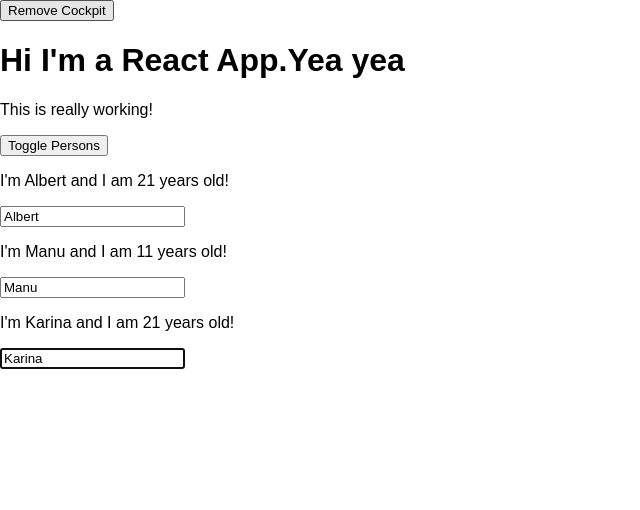
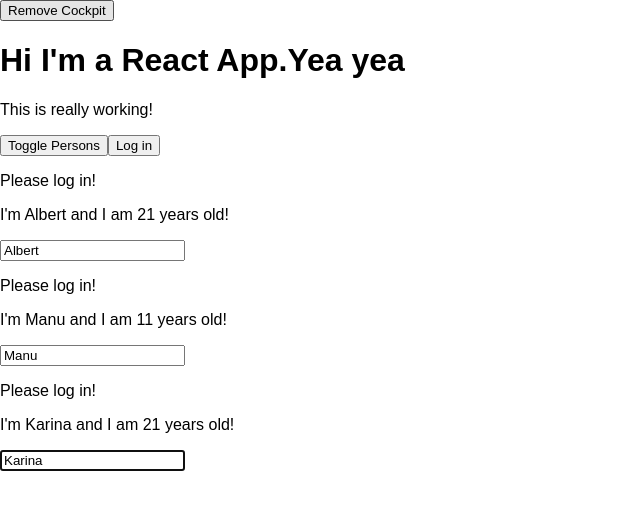
Before and after one commit to albertuscrs/react-complete-guide, a React app: page / in a window 1280 px wide. Shown: the top 510 px of the page, without its empty margins (0-640 px from the left). Built offline with nearby package versions, Linux system fonts and the light colour scheme.

Commit message:
Learning: passing chain data using context API no need to pass it layer-to-layer

```diff
--- a/src/components/Cockpit/Cockpit.js
+++ b/src/components/Cockpit/Cockpit.js
@@ -1,11 +1,12 @@
 import React, { useEffect, useRef } from 'react'
 import PropTypes from 'prop-types'
 import classes from './Cockpit.css'
+import AuthContext from '../../context/auth-context'
 
 const cockpit = (props) => {
   const toggleBtnRef = useRef(null);
 
-  useEffect(() => { //runs for every update
+  useEffect(() => { //runs after jsx code rendered
     console.log('[Cockpit.js] useEffect');
     // Http request...
     // setTimeout(() => {
@@ -15,7 +16,7 @@ const cockpit = (props) => {
     return () => {
       console.log('[Cockpit.js] clean up work in useEffect');
     }
-  }, []); // [] untuk nentuin kapan useEffect kerja, kalau kosong itu kerjanya diawal pas render, bisa banyak soalnya dia array tergantung kebutuhan
+  }, []); // [] untuk nentuin kapan useEffect kerja, kalau kosong itu kerjanya diawal pas render, bisa banyak soalnya dia array tergantung kebutuhan, bisa untuk spesifik yang ada di useEffect isinya
 
   // boleh banyak useEffect()
 
@@ -50,6 +51,9 @@ const cockpit = (props) => {
             props.clicked
         }>
         Toggle Persons </button>
+        <AuthContext.Consumer>
+          {context => <button onClick={context.login}>Log in</button>}
+        </AuthContext.Consumer>
     </div>
   );
 };
@@ -58,7 +62,8 @@ cockpit.propTypes = {
   showPersons: PropTypes.bool,
   persons: PropTypes.array,
   clicked: PropTypes.func,
-  personsLength: PropTypes.number
+  personsLength: PropTypes.number,
+  login: PropTypes.bool
 }
 
 export default React.memo(cockpit); //react memoization
--- a/src/components/Persons/Person/Person.js
+++ b/src/components/Persons/Person/Person.js
@@ -3,6 +3,7 @@ import PropTypes from 'prop-types'
 import classes from './Person.css'
 import Aux from '../../../hoc/Auxiliary'
 import withClass from '../../../hoc/withClass'
+import AuthContext from '../../../context/auth-context'
 
 class Person extends Component {
 
@@ -20,6 +21,9 @@ class Person extends Component {
     console.log('[Person.js] rendering...');
     return (
       <Aux>
+        <AuthContext.Consumer>
+          {(context) => context.authenticated ? <p>Authenticated</p> : <p>Please log in!</p>}
+        </AuthContext.Consumer>
         <p onClick={ this.props.click }>I&apos;m { this.props.name } and I am { this.props.age } years old!</p>
         <p>{ this.props.children }</p>
         < input
@@ -38,7 +42,8 @@ Person.propTypes = {
   name: PropTypes.string,
   age: PropTypes.number,
   changed: PropTypes.func,
-  children: PropTypes.node
+  children: PropTypes.node,
+  isAuth: PropTypes.bool
 }
 
 export default withClass(Person, classes.Person);
--- a/src/components/Persons/Persons.js
+++ b/src/components/Persons/Persons.js
@@ -2,7 +2,6 @@
 import React, { PureComponent } from 'react'
 import PropTypes from 'prop-types'
 import Person from './Person/Person'
-
 class Persons extends PureComponent { // punya sendiri caranya untuk cek semua components yang ganti
   // static getDerivedStateFromProps(props, state){
   //   console.log('[Persons.js] getDerivedStateFromProps');
@@ -63,7 +62,8 @@ class Persons extends PureComponent { // punya sendiri caranya untuk cek semua c
 Persons.propTypes = {
   persons: PropTypes.array,
   clicked: PropTypes.func,
-  changed: PropTypes.func
+  changed: PropTypes.func,
+  isAuthenticated: PropTypes.bool
 }
 
 export default Persons;
--- a/src/containers/App.js
+++ b/src/containers/App.js
@@ -5,6 +5,7 @@ import Cockpit from '../components/Cockpit/Cockpit'
 import WithClass from '../hoc/withClass'
 import Aux from '../hoc/Auxiliary'
 import withClass from '../hoc/withClass'
+import AuthContext from '../context/auth-context'
 
 class App extends Component {
   constructor(props){
@@ -32,7 +33,8 @@ class App extends Component {
     otherState: 'some other value',
     showPersons: false,
     showCockpit: true,
-    changeCounter: 0
+    changeCounter: 0,
+    authenticated: false
   }
 
   static getDerivedStateFromProps(props, state){
@@ -106,6 +108,10 @@ class App extends Component {
     this.setState({showPersons: !doesShow});
   }
 
+  loginHandler = () => {
+    this.setState({authenticated: true});
+  }
+
   render () {
 
     console.log('[App.js] render');
@@ -115,6 +121,7 @@ class App extends Component {
       persons = <Persons persons={this.state.persons}
                   clicked={this.deletePersonHandler}
                   changed={this.nameChangeHandler}
+                  isAuthenticated={this.state.authenticated}
                 />;
     }
 
@@ -123,11 +130,14 @@ class App extends Component {
       // to have
       <Aux>
         <button onClick={() => this.setState({showCockpit: false})}>Remove Cockpit</button>
-        {this.state.showCockpit ? <Cockpit
-          showPersons={this.state.showPersons}
-          personsLength={this.state.persons.length}
-          clicked={this.togglePersonsHandler} /> : null}
-        {persons}
+        <AuthContext.Provider value={{authenticated: this.state.authenticated, login: this.loginHandler}}>
+          {this.state.showCockpit ? <Cockpit
+            showPersons={this.state.showPersons}
+            personsLength={this.state.persons.length}
+            clicked={this.togglePersonsHandler}
+            /> : null}
+          {persons}
+        </AuthContext.Provider>
       </Aux>
     )
     //null renders nothing
--- /dev/null
+++ b/src/context/auth-context.js
@@ -0,0 +1,8 @@
+import React from 'react';
+//js object that can be pass between components without using props behind the scene
+const authContext = React.createContext({
+  authenticated: false,
+  login: () => {}
+});
+
+export default authContext;
```
